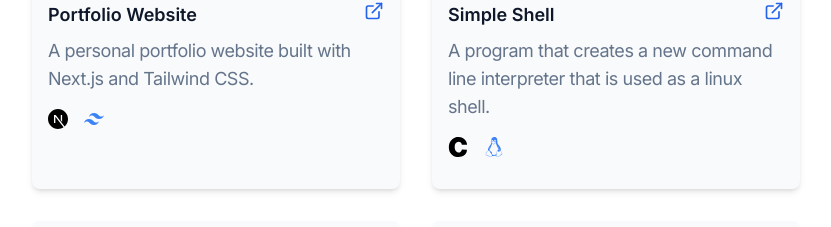
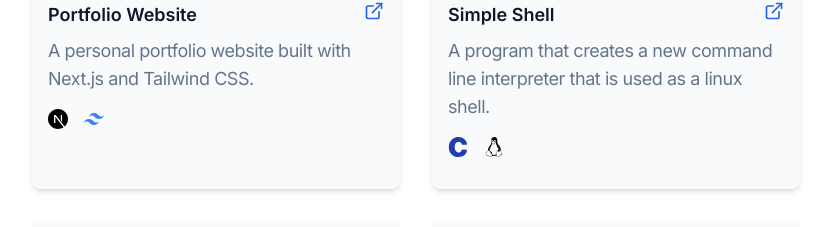
Before and after one commit to danieltsega/portfolio-website, a Next.js app: page / in a window 1280 px wide. Shown: the part 1176-1403 px from the top of the page, without its empty margins (224-1055 px from the left). Built offline with nearby package versions, Linux system fonts and the light colour scheme.

Commit message:
feat: add condition for linux and update c language icon color

```diff
--- a/src/components/project-card.tsx
+++ b/src/components/project-card.tsx
@@ -15,6 +15,7 @@ import {
   SiLaravel,
   SiFlask,
   SiC,
+  SiLinux,
 } from "react-icons/si";
 
 interface ProjectCardProps {
@@ -53,6 +54,9 @@ const ProjectCard: React.FC<ProjectCardProps> = ({
 
             switch (Icon) {
               case SiC:
+                iconColor = "text-blue-800";
+                break;
+              case SiLinux:
                 iconColor = "text-black";
                 break;
               case SiNextdotjs:
```
